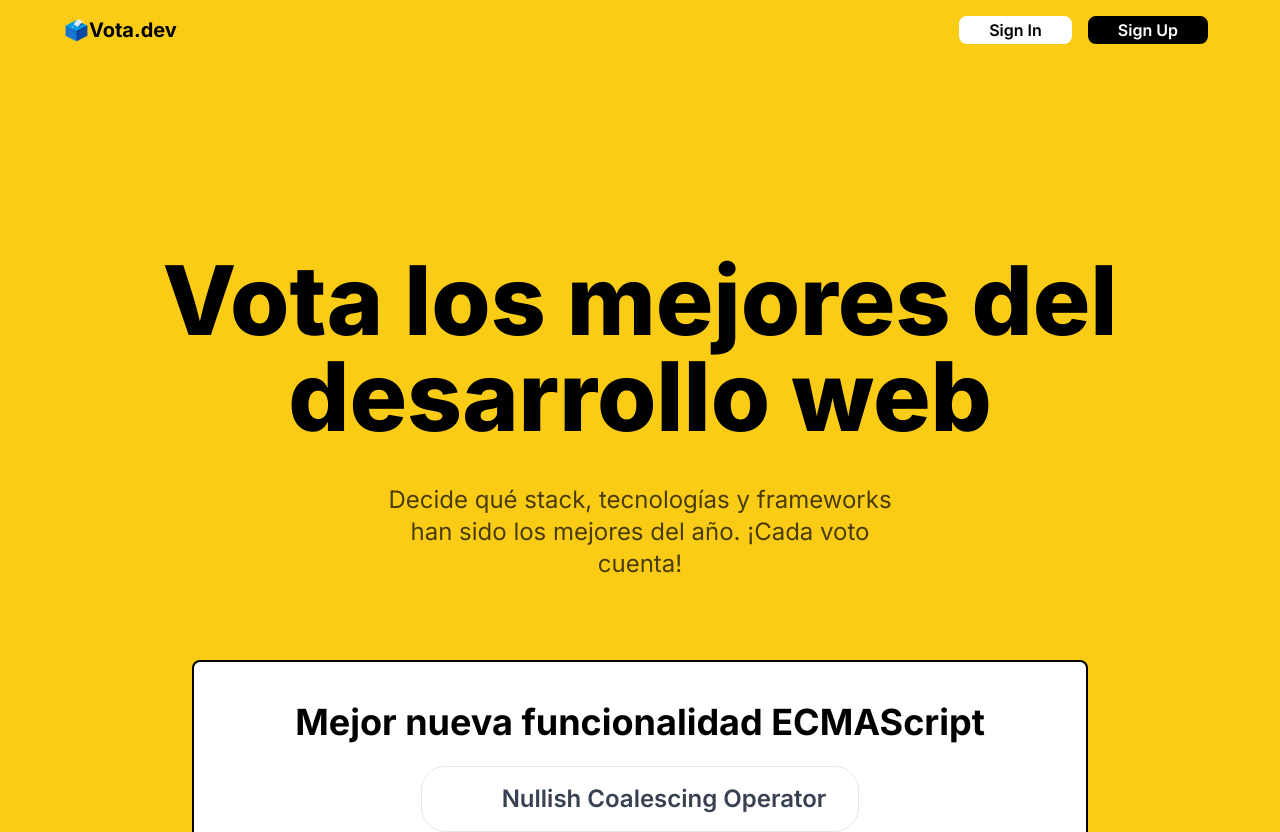
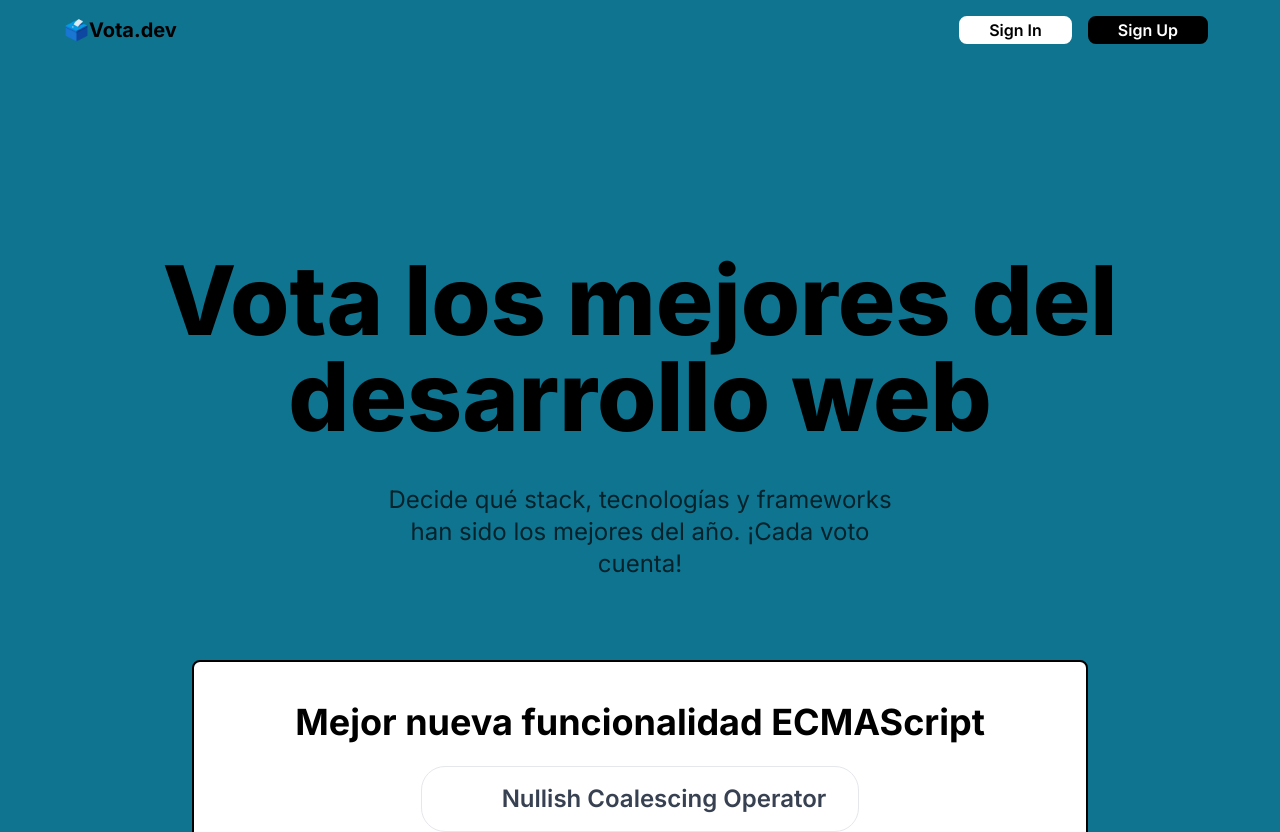
Before and after one commit to Ayendryjt/next-intropractica, a Next.js app: page / in a window 1280 px wide. Shown: the top 832 px of the page. Built offline with nearby package versions, Linux system fonts and the light colour scheme.

Commit message:
Style: Background color changed
Page.tsx color background changed

```diff
--- a/src/app/page.tsx
+++ b/src/app/page.tsx
@@ -20,7 +20,7 @@ import {
 
 export default function Home() {
   return (
-    <div className="bg-yellow-400 min-h-screen flex flex-col">
+    <div className="bg-cyan-700 min-h-screen flex flex-col">
       <Header />
       <section className="mt-48 max-w-[1000px] mx-auto">
         <h1 className="max-w-5xl mx-auto text-5xl font-extrabold text-center text-black md:text-8xl">
```
